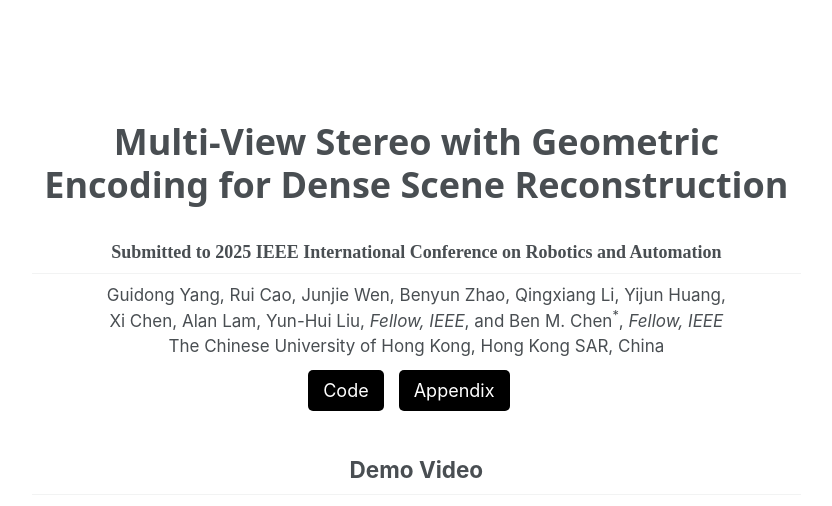
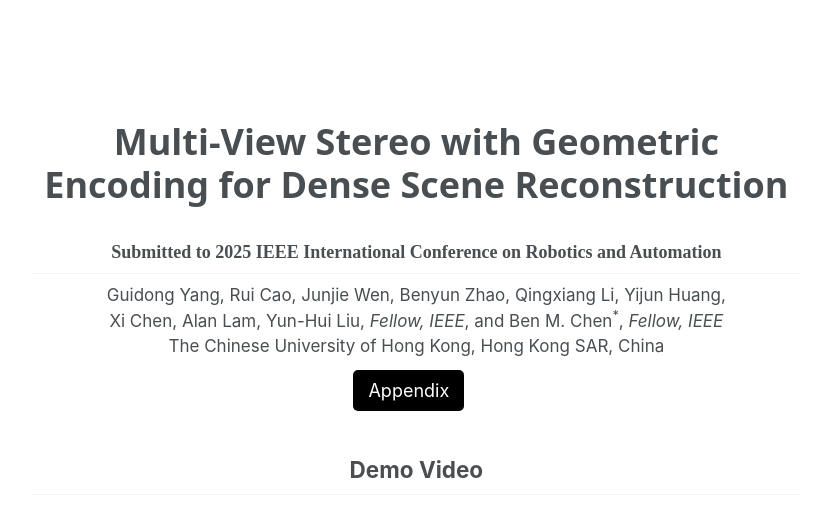
Before and after one commit to CUHK-USR-Group/GE-MVS, a Jekyll site: the page built from _pages/about.md, in a window 1280 px wide, cut to the strip 0-506 px from the top of the page. Shown: the whole strip, without its empty margins (250-1082 px from the left). Built offline with Jekyll 4.4.1, drawn with Linux system fonts in a browser that asks for light colours.

Commit message:
Update about.md

```diff
--- a/_pages/about.md
+++ b/_pages/about.md
@@ -34,18 +34,11 @@ The Chinese University of Hong Kong, Hong Kong SAR, China
 <div style="display: flex; flex-direction: row; margin: 10px auto; justify-content: center">
 
 
-
-<button style="background-color: #000000; color: white;margin-right: 15px; padding: 10px 15px; border: none; border-radius: 5px;">
-<a href="https://github.com/CUHK-USR-Group/GE_MVS" style="color: white; text-decoration: none;">Code</a>
-</button>
-
 <button style="background-color: #000000; color: white;margin-right: 15px; padding: 10px 15px; border: none; border-radius: 5px;">
 <a href="https://drive.google.com/file/d/18Di763QTKYP-0n6XASyRpjLZBYVEPqM0/view?usp=sharing" style="color: white; text-decoration: none;">Appendix</a>
 </button>
 
 </div>
-
-
 
 
 <div style="text-align: center; font-family: 'American Typewriter'; font-weight: 400; ">
```
